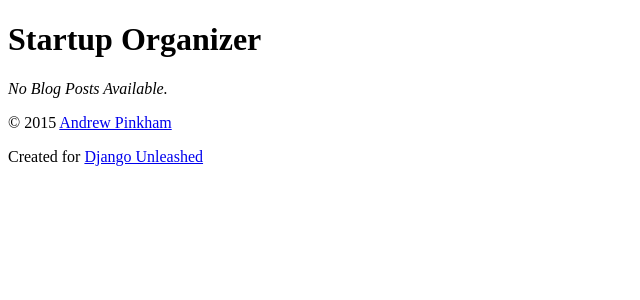
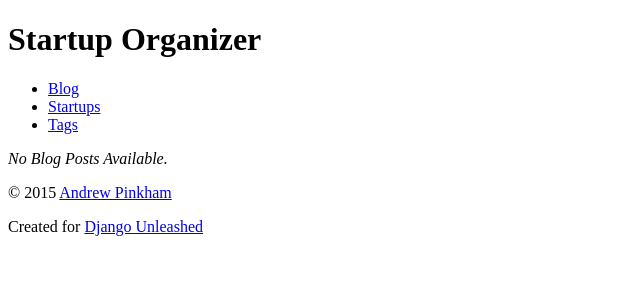
Before and after one commit to Pjmcnally/django_unleashed, a Django app: page /blog/ in a window 1280 px wide. Shown: the top 300 px of the page, without its empty margins (0-640 px from the left). Run offline with Django 3.2, Linux system fonts and the light colour scheme; data that the repository does not hold is empty.

Commit message:
add nav bar to base template

```diff
--- a/suorganizer/templates/base.html
+++ b/suorganizer/templates/base.html
@@ -3,7 +3,11 @@
 
     <head>
         <meta charset="utf-8">
-        <title>{% block title %}Startup Organizer{% endblock %}</title>
+        <title>
+            {% block title %}
+                Startup Organizer
+            {% endblock %}
+        </title>
         <meta http-equiv="X-UA-Compatible" content="IE=edge,chrome=1">
         <meta name="viewport" content="width=device-width, initial-scale=1">
         <!--[if IE]><script
@@ -12,10 +16,24 @@
     </head>
 
     <body>
+
         <div><!-- Container -->
             <header>
                 <h1>Startup Organizer</h1>
             </header>
+            <nav>
+              <ul>
+                <li>
+                  <a href="{% url 'blog_post_list' %}">
+                    Blog</a></li>
+                <li>
+                  <a href="{% url 'organizer_startup_list' %}">
+                    Startups</a></li>
+                <li>
+                  <a href="{% url 'organizer_tag_list' %}">
+                    Tags</a></li>
+              </ul>
+            </nav>
             <main>
                 {% block content %}
                     This is default content!
```
